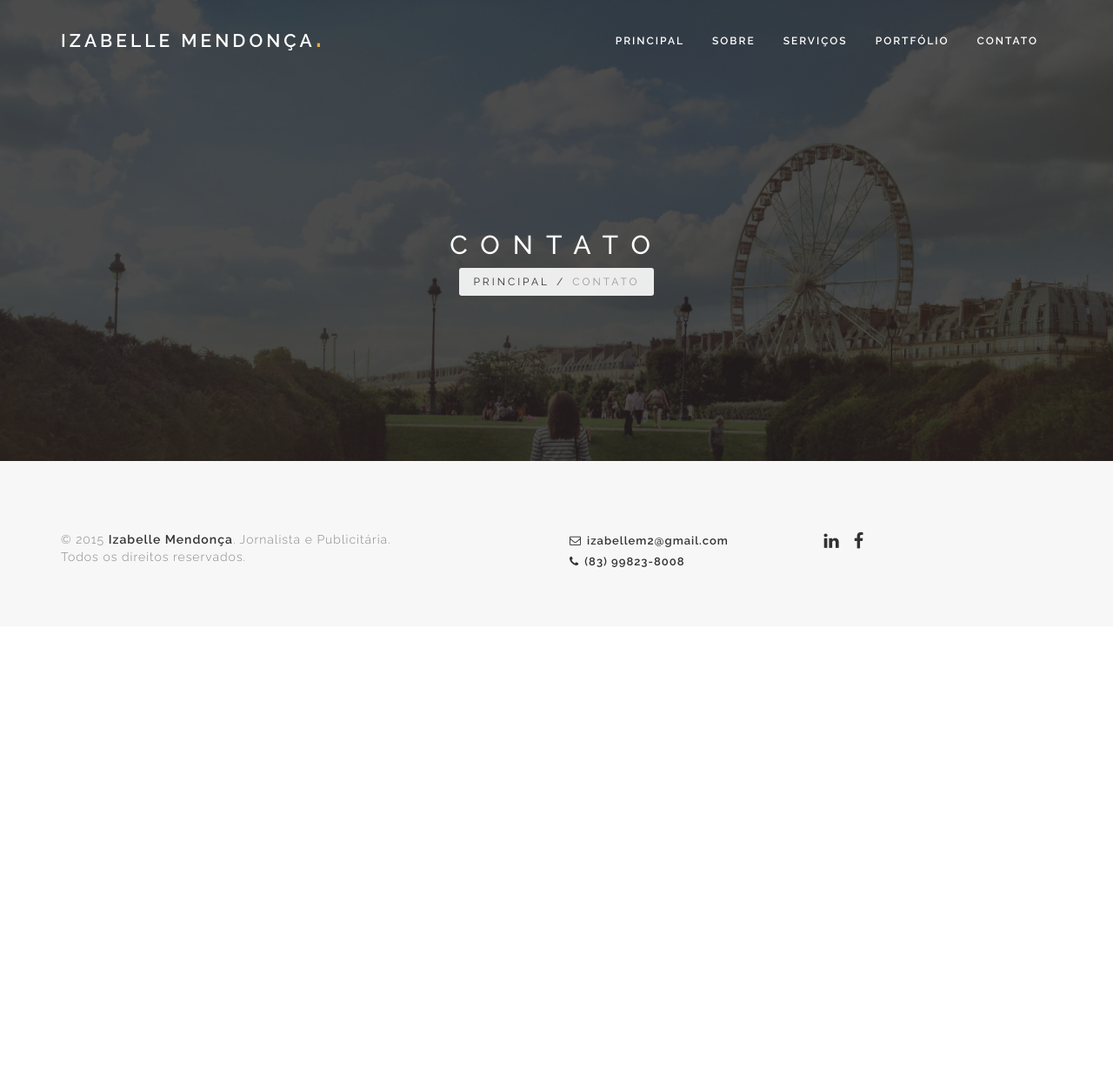
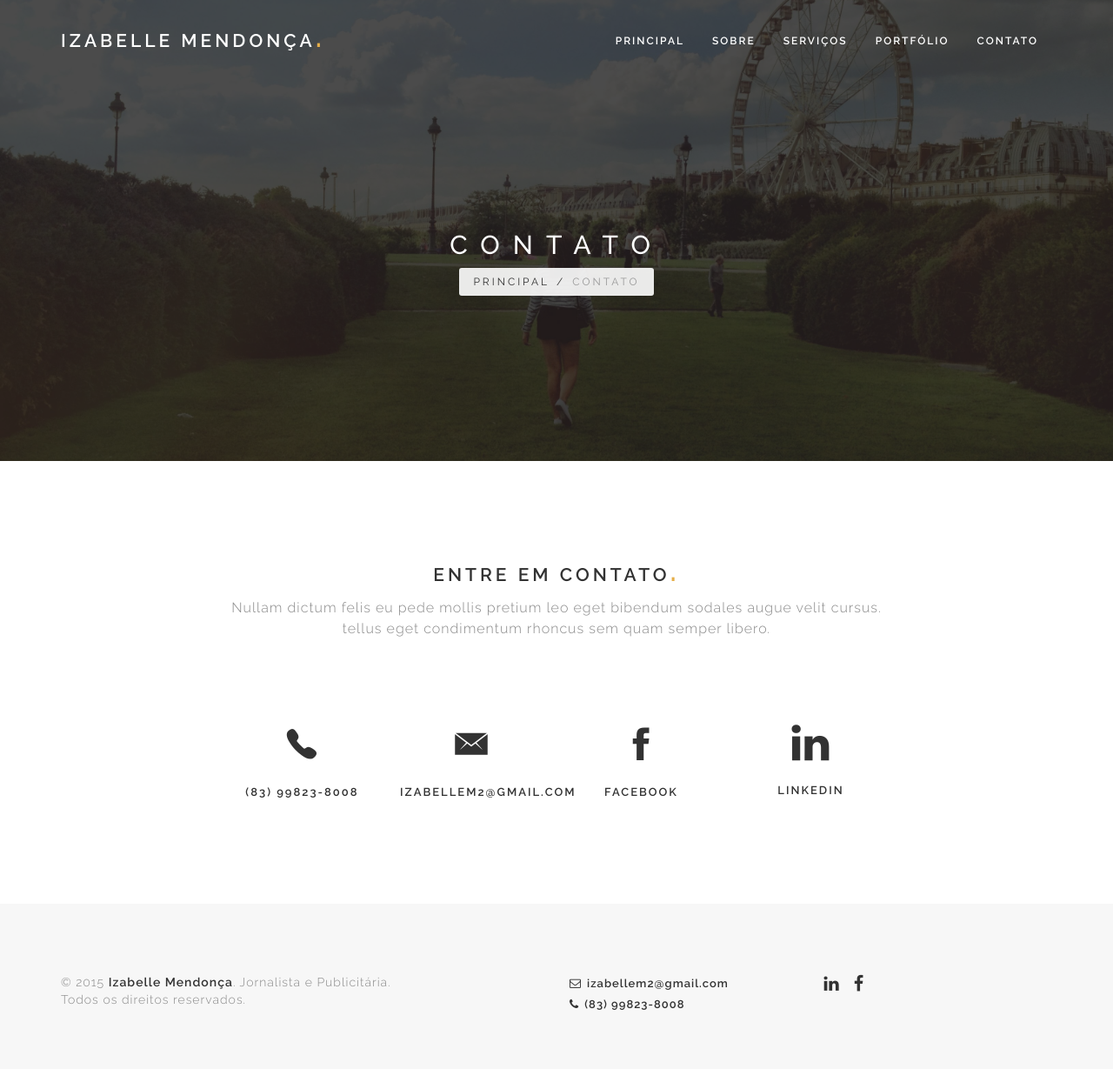
Before and after one commit to dfmedeiros/izabelle_mendonca, a Jekyll site: the page built from contact.html, in a window 1280 px wide. Shown: the whole page at 87% size. Built offline with Jekyll 4.4.1, drawn with Linux system fonts in a browser that asks for light colours; some web fonts are replaced; before the commit the page ends 900 px from its top, so only the background shows below that.

Commit message:
adding content to contact page

```diff
--- a/contact.html
+++ b/contact.html
@@ -3,3 +3,47 @@
 permalink: contact/
 title: Contato
 ---
+
+<!-- Contact Section -->
+<section class="ptb ptb-sm-80">
+  <div class="container text-center">
+    <div class="row">
+      <div class="col-md-8 col-md-offset-2">
+        <h3>Entre em contato</h3>
+        <p class="lead">Nullam dictum felis eu pede mollis pretium leo eget bibendum sodales augue velit cursus. tellus eget condimentum rhoncus sem quam semper libero.</p>
+      </div>
+    </div>
+    <div class="spacer-75"></div>
+    <div class="row">
+      <div class="col-md-8 col-md-offset-2">
+        <div class="row">
+          <div class="col-md-3">
+            <div class="page-icon-top">
+              <i class="ion ion-ios-telephone"></i>
+            </div>
+            <h6>{{ site.phone }}</h6>
+          </div>
+          <div class="col-md-3">
+            <div class="page-icon-top">
+              <i class="ion ion-ios-email"></i>
+            </div>
+            <h6><a class="link" target="_blank" href="mailto:{{ site.email}}">{{ site.email }}</a></h6>
+          </div>
+          <div class="col-md-3">
+            <div class="page-icon-top">
+              <i class="ion ion-social-facebook"></i>
+            </div>
+            <h6><a class="link" target="_blank" href="https://www.facebook.com/{{ site.facebook_username }}">Facebook</a></h6>
+          </div>
+          <div class="col-md-3">
+            <div class="page-icon-top">
+              <i class="fa fa-linkedin"></i>
+            </div>
+            <h6><a class="link" target="_blank" href="https://www.linkedin.com/in/{{ site.linkedin_username }}">Linkedin</a></h6>
+          </div>
+        </div>
+      </div>
+    </div>
+  </div>
+</section>
+<!-- Contact Section -->
```
